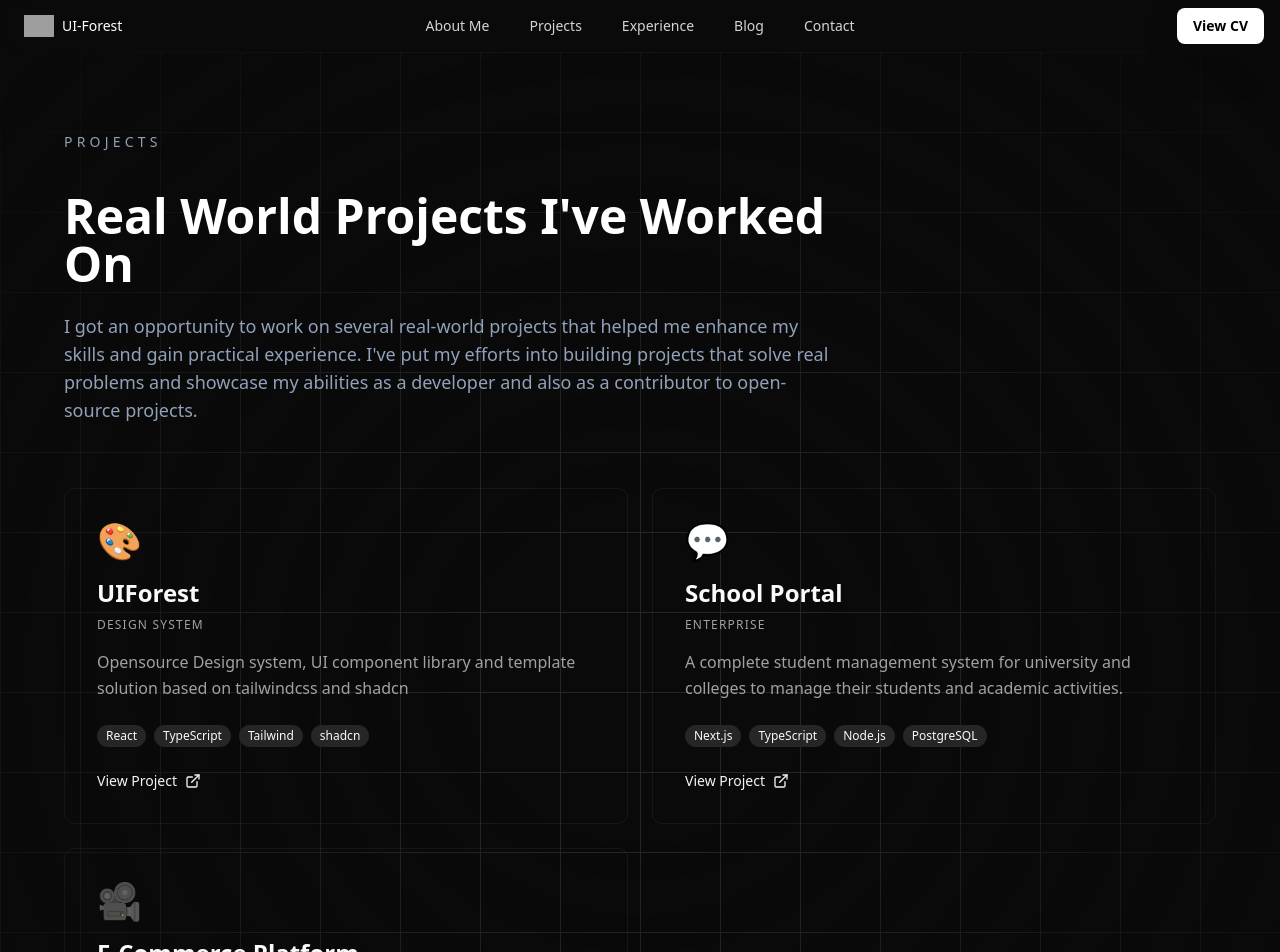
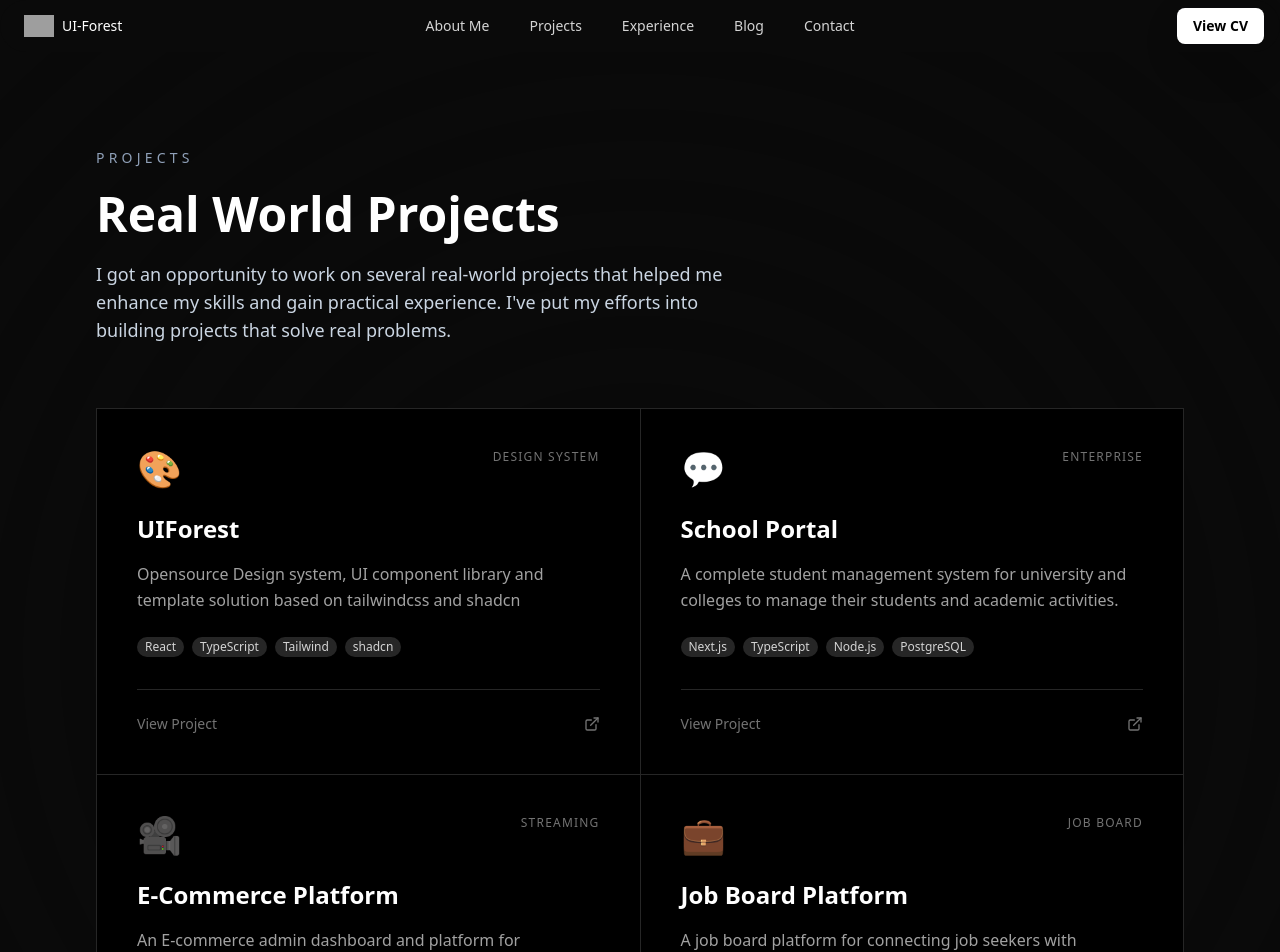
Before and after one commit to ake144/portfolio, a Next.js app: page /projects in a window 1280 px wide. Shown: the top 952 px of the page. Built offline with nearby package versions, Linux system fonts and the light colour scheme; grey boxes are pictures that could not be loaded.

Commit message:
projects page is improved

```diff
--- a/app/projects/page.tsx
+++ b/app/projects/page.tsx
@@ -5,18 +5,30 @@ const ProjectsPage = () => {
     return (
         <section className="relative min-h-screen overflow-hidden bg-neutral-950 text-slate-100">
             {/* Grid pattern background */}
-            <div
+            {/* <div
                 className={cn(
                     "absolute inset-0 z-0",
                     "[background-size:80px_80px]",
                     "[background-image:linear-gradient(to_right,#262626_1px,transparent_1px),linear-gradient(to_bottom,#262626_1px,transparent_1px)]"
                 )}
-            />
+            /> */}
 
             {/* Radial gradient overlay for fade effect */}
             <div className="pointer-events-none absolute inset-0 bg-neutral-950 [mask-image:radial-gradient(ellipse_at_center,transparent_20%,black)]" />
 
-            <div className="relative z-10">
+            <div className="relative z-10 max-w-6xl mx-auto px-4 sm:px-6 lg:px-8 py-16 sm:py-24">
+                {/* Header */}
+                <div className="mb-12 sm:mb-16 text-center sm:text-left">
+                    <p className="text-sm uppercase tracking-[0.3em] text-slate-400 mb-4">Projects</p>
+                    <h1 className="text-3xl sm:text-4xl lg:text-5xl font-semibold leading-tight text-white mb-4">
+                        Real World Projects
+                    </h1>
+                    <p className="text-base sm:text-lg text-slate-300 max-w-2xl mx-auto sm:mx-0">
+                        I got an opportunity to work on several real-world projects that helped me enhance my skills and gain practical experience.
+                        I&apos;ve put my efforts into building projects that solve real problems.
+                    </p>
+                </div>
+
                 <Projects />
             </div>
         </section>
--- a/components/projects.tsx
+++ b/components/projects.tsx
@@ -4,8 +4,6 @@ import { useState } from "react"
 import { ProjectCard } from "./projects/card"
 
 const Projects = () => {
-  const [hoveredId, setHoveredId] = useState<number | null>(null)
-
   const projects = [
     {
       id: 1,
@@ -35,38 +33,27 @@ const Projects = () => {
       color: "from-red-500 to-pink-500",
       icon: "🎥",
     },
+    {
+      id:4,
+      title:"Job Board Platform",
+      description:"A job board platform for connecting job seekers with employers. Features job listings, applications, and employer profiles.",
+      category:"Job Board",
+      tags:["Next.js", "Redux", "Node.js", "PostgreSQL"],
+      color:"from-green-500 to-teal-500",
+      icon:"💼",
+    }
   ]
 
   return (
-    <section className="relative py-16 sm:py-20 px-4 sm:px-6 lg:px-8">
-      <div className="max-w-6xl mx-auto">
-        {/* Header */}
-        <div className="mb-12 sm:mb-16 text-center sm:text-left max-w-3xl">
-           <p className="text-sm uppercase tracking-[0.3em] text-slate-400">
-            Projects
-            </p>
-          <h1 className="text-3xl mt-9 sm:mt-10 sm:text-4xl lg:text-5xl font-bold text-white mb-6">
-            Real World Projects I&apos;ve Worked On
-          </h1>
-          <p className="text-base sm:text-lg text-slate-400">
-            I got an opportunity to work on several real-world projects that helped me enhance my skills and gain practical experience.
-            I&apos;ve put my efforts into building projects that solve real problems and showcase my abilities as a developer and also as a contributor to open-source projects.
-          </p>
-        </div>
-
-        {/* Projects Grid */}
-        <div className="grid grid-cols-1 md:grid-cols-2 gap-6">
-          {projects.map((project) => (
-            <ProjectCard
-              key={project.id}
-              project={project}
-              isHovered={hoveredId === project.id}
-              onHoverChange={(isHovered) => setHoveredId(isHovered ? project.id : null)}
-            />
-          ))}
-        </div>
+    <div className="relative z-10 w-full max-w-7xl border border-neutral-800 bg-neutral-800">
+      <div className="grid grid-cols-1 md:grid-cols-2 gap-px bg-neutral-800">
+        {projects.map((project) => (
+          <div className="bg-black h-full" key={project.id}>
+            <ProjectCard project={project} />
+          </div>
+        ))}
       </div>
-    </section>
+    </div>
   )
 }
 
--- a/components/projects/card.tsx
+++ b/components/projects/card.tsx
@@ -17,60 +17,52 @@ interface Project {
 
 interface ProjectCardProps {
   project: Project
-  isHovered: boolean
-  onHoverChange: (hovered: boolean) => void
 }
 
-export function ProjectCard({ project, isHovered, onHoverChange }: ProjectCardProps) {
-  const [imageLoaded, setImageLoaded] = useState(false)
-
+export function ProjectCard({ project }: ProjectCardProps) {
   return (
-    <div className="group relative" onMouseEnter={() => onHoverChange(true)} onMouseLeave={() => onHoverChange(false)}>
-      {/* Card Container */}
-      <div className="relative h-full overflow-hidden rounded-lg border border-border/50  transition-all duration-300 hover:border-border hover:shadow-lg hover:shadow-accent/20">
-        {/* Top Accent Bar */}
-        <div
-          className={`absolute top-0 left-0 right-0 h-1 bg-gradient-to-r ${project.color} opacity-0 group-hover:opacity-100 transition-opacity duration-300`}
-        />
-
-        {/* Content */}
-        <div className="p-6 sm:p-8 flex flex-col h-full">
-          {/* Icon and Title */}
-          <div className="mb-4">
-            <div className="text-4xl mb-4">{project.icon}</div>
-            <h3 className="text-2xl font-bold text-foreground mb-2">{project.title}</h3>
-            <div className="text-xs font-medium uppercase tracking-widest text-muted-foreground">
+    <a
+      href={project.link}
+      target="_blank"
+      rel="noopener noreferrer"
+      className="block h-full group"
+    >
+      <div className="flex flex-col h-full p-8 sm:p-10 transition-colors hover:bg-neutral-900/50">
+        {/* Top Section: Icon & Category */}
+        <div className="flex items-start justify-between mb-6">
+          <div className="text-4xl">{project.icon}</div>
+          <div className="text-xs font-medium uppercase tracking-widest text-neutral-500">
             {project.category}
           </div>
         </div>
 
+        {/* Title */}
+        <h3 className="text-xl sm:text-2xl font-bold text-white mb-4 transition-colors">
+          {project.title}
+        </h3>
+
         {/* Description */}
-          <p className="text-muted-foreground mb-6 flex-grow leading-relaxed">{project.description}</p>
+        <p className="text-neutral-400 text-sm sm:text-base leading-relaxed mb-6 flex-grow">
+          {project.description}
+        </p>
 
         {/* Tags */}
-          <div className="flex flex-wrap gap-2 mb-6">
+        <div className="flex flex-wrap gap-2 mb-8">
           {project.tags.map((tag) => (
-              <Badge key={tag} variant="secondary" className="text-xs">
+            <Badge key={tag} variant="secondary" className="text-xs bg-neutral-800 text-neutral-300 hover:bg-neutral-700 border-none">
               {tag}
             </Badge>
           ))}
         </div>
 
-          {/* Link Button */}
-          <a
-            href={project.link}
-            target="_blank"
-            rel="noopener noreferrer"
-            className="inline-flex items-center gap-2 text-sm font-medium   transition-colors group/link"
-          >
-            <span>View Project</span>
-            <ExternalLink className="w-4 h-4 transition-transform group-hover/link:translate-x-1" />
-          </a>
-        </div>
-
-        {/* Bottom Border Animation */}
-        <div className="absolute bottom-0 left-0 right-0 h-px bg-gradient-to-r from-transparent via-border to-transparent opacity-0 group-hover:opacity-100 transition-opacity duration-300" />
+        {/* Footer: Link */}
+        <div className="flex items-center justify-between text-sm text-neutral-500 pt-6 border-t border-neutral-800 mt-auto">
+          <span className="flex items-center gap-2 group-hover:text-white transition-colors">
+            View Project
+          </span>
+          <ExternalLink className="w-4 h-4 transition-transform group-hover:translate-x-1 group-hover:text-white" />
         </div>
       </div>
+    </a>
   )
 }
```
Lines whose indentation alone changed are shown as unchanged.
